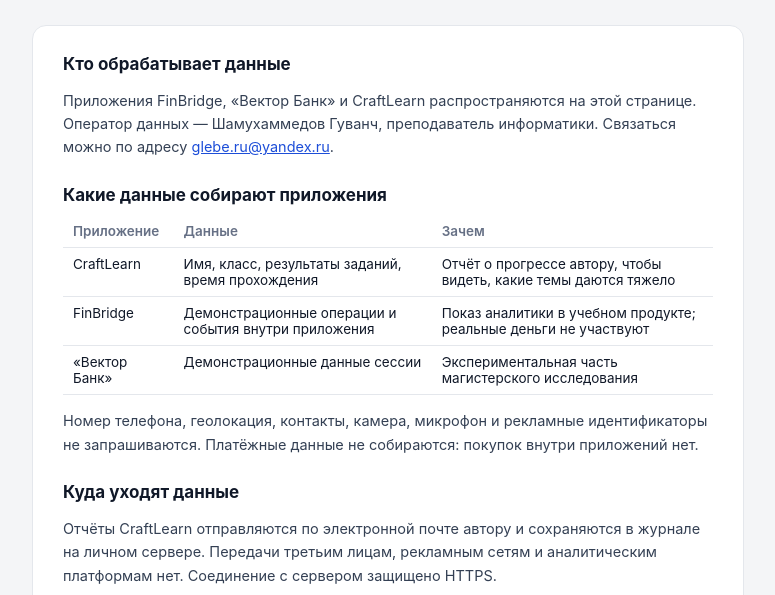
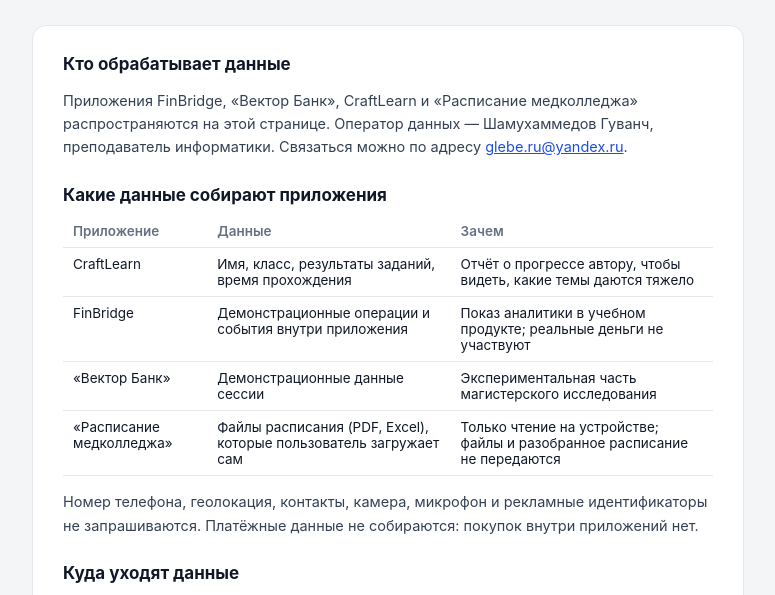
Before and after one commit to mospoliteh2627-alt/apps, a plain HTML site: page privacy/index.html in a window 1280 px wide. Shown: the part 157-752 px from the top of the page, without its empty margins (252-1027 px from the left). Drawn offline with Linux system fonts and the light colour scheme.

Commit message:
Add schedule app to privacy policy

```diff
--- a/privacy/index.html
+++ b/privacy/index.html
@@ -35,7 +35,7 @@
 
   <div class="card">
     <h2>Кто обрабатывает данные</h2>
-    <p>Приложения FinBridge, «Вектор Банк» и CraftLearn распространяются на этой странице.
+    <p>Приложения FinBridge, «Вектор Банк», CraftLearn и «Расписание медколледжа» распространяются на этой странице.
        Оператор данных — Шамухаммедов Гуванч, преподаватель информатики.
        Связаться можно по адресу <a href="mailto:glebe.ru@yandex.ru">glebe.ru@yandex.ru</a>.</p>
 
@@ -56,6 +56,11 @@
         <td>«Вектор Банк»</td>
         <td>Демонстрационные данные сессии</td>
         <td>Экспериментальная часть магистерского исследования</td>
+      </tr>
+      <tr>
+        <td>«Расписание медколледжа»</td>
+        <td>Файлы расписания (PDF, Excel), которые пользователь загружает сам</td>
+        <td>Только чтение на устройстве; файлы и разобранное расписание не передаются</td>
       </tr>
     </table>
     <p>Номер телефона, геолокация, контакты, камера, микрофон и рекламные идентификаторы
```
